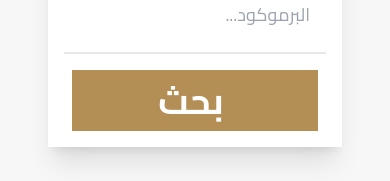
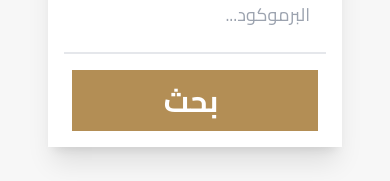
Before and after one commit to Safaayachi/Assa2eh, a Next.js app: page / in a window 390 px wide. Shown: the part 537-718 px from the top of the page. Built offline with nearby package versions, Linux system fonts and the light colour scheme.

Commit message:
search bar

```diff
--- a/components/Search.js
+++ b/components/Search.js
@@ -74,8 +74,8 @@ const Search = () => {
         </div>
         <div className="relative h-1/2 w-full py-4 px-2 md:h-full md:w-1/4">
           <Link href="/searchResults">
-            <div className="flex h-full w-full cursor-pointer items-center justify-center space-x-2 bg-primary text-tint">
-              <h1 className="text-4xl font-bold md:hidden">بحث</h1>
+            <div className="flex h-full w-full cursor-pointer items-center justify-center space-x-2 bg-primary text-tint p-2">
+              <h1 className="text-3xl font-bold md:hidden">بحث</h1>
               <i
                 className={`icon-search_black_24dp1 cursor-pointer text-4xl`}
               />
--- a/components/ShowSearch.js
+++ b/components/ShowSearch.js
@@ -20,8 +20,10 @@ const ShowSearch = () => {
       </button>
       {showSearch ?
       <div className="h-full w-full fixed inset-0 z-40 mt-2">
-        <div className="fixed inset-0 z-40 h-full w-full  md:hidden " onClick={()=>setShowSearch(false)}></div>
+        <div className=" fixed inset-0 z-40 h-full w-full  md:hidden " onClick={()=>setShowSearch(false)}></div>
+        <div className="relative w-full bg-tint h-42">
         <Search/>
+        </div>
       </div>
       : null}
     </section>
```
